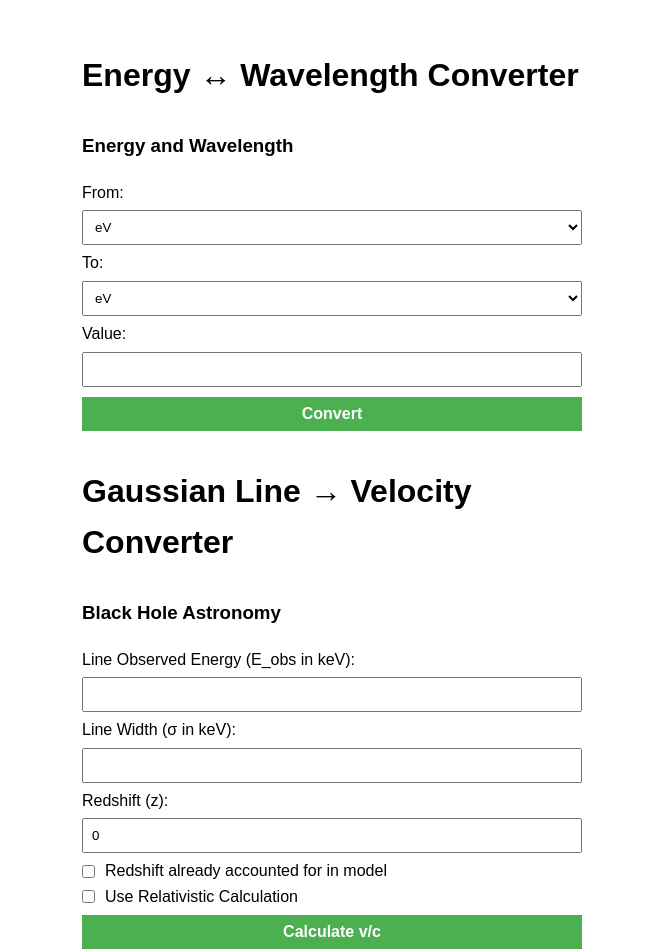
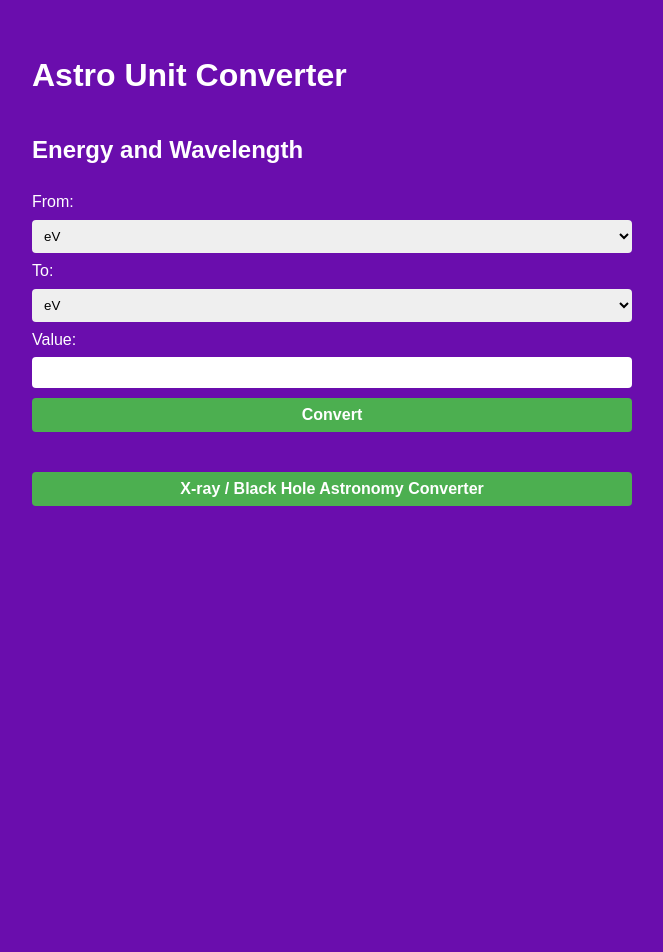
Before and after one commit to IsaacG185/astro-notes, a plain HTML site: page index.html in a window 1280 px wide. Shown: the whole page, without its empty margins (308-971 px from the left). After the commit the page ends 800 px from the top, so only its background shows below. Drawn offline with Linux system fonts and the light colour scheme.

Commit message:
Update index.html

```diff
--- a/index.html
+++ b/index.html
@@ -6,23 +6,26 @@
   <style>
     body {
       font-family: Arial, sans-serif;
-      max-width: 500px;
+      max-width: 600px;
       margin: auto;
       padding: 20px;
       line-height: 1.6;
+      background-color: #6a0dad; /* Purple background */
+      color: white;
     }
     input, select, button {
       padding: 8px;
       margin: 5px 0;
       width: 100%;
       box-sizing: border-box;
+      border-radius: 4px;
+      border: none;
     }
     button {
       font-size: 16px;
       font-weight: bold;
       background-color: #4CAF50;
       color: white;
-      border: none;
       cursor: pointer;
     }
     button:hover {
@@ -40,13 +43,21 @@
       width: auto;
       margin-right: 10px;
     }
+    .hidden-section {
+      display: none;
+      margin-top: 20px;
+      padding: 15px;
+      background-color: rgba(255,255,255,0.1);
+      border-radius: 8px;
+    }
   </style>
 </head>
 <body>
 
-  <!-- Energy ↔ Wavelength Converter -->
-  <h1>Energy ↔ Wavelength Converter</h1>
-  <h3>Energy and Wavelength</h3>
+  <!-- Main Converter Section -->
+  <h1>Astro Unit Converter</h1>
+
+  <h2>Energy and Wavelength</h2>
 
   <label for="inputUnit">From:</label>
   <select id="inputUnit">
@@ -78,6 +89,35 @@
   <button onclick="convert()">Convert</button>
 
   <h2 id="result"></h2>
+
+  <button onclick="toggleXray()">X-ray / Black Hole Astronomy Converter</button>
+
+  <!-- Hidden X-ray Section -->
+  <div id="xraySection" class="hidden-section">
+    <h2>Black Hole Astronomy</h2>
+
+    <label for="lineEnergy">Line Observed Energy (E_obs in keV):</label>
+    <input type="number" id="lineEnergy" step="any">
+
+    <label for="lineSigma">Line Width (σ in keV):</label>
+    <input type="number" id="lineSigma" step="any">
+
+    <label for="redshift">Redshift (z):</label>
+    <input type="number" id="redshift" step="any" value="0">
+
+    <label class="toggle-label">
+      <input type="checkbox" id="redshiftToggle">
+      Redshift already accounted for in model
+    </label>
+
+    <label class="toggle-label">
+      <input type="checkbox" id="relativisticToggle">
+      Use Relativistic Calculation
+    </label>
+
+    <button onclick="calculateVelocity()">Calculate v/c</button>
+    <h2 id="velocityResult"></h2>
+  </div>
 
   <script>
     const hc_keV_A = 12.39842;       // keV·Å
@@ -119,36 +159,12 @@
 
       resultText.textContent = `${value} ${from} = ${outputValue.toFixed(6)} ${to}`;
     }
-  </script>
 
-  <!-- Gaussian Line → Velocity Converter -->
-  <h1>Gaussian Line → Velocity Converter</h1>
-  <h3>Black Hole Astronomy</h3>
+    function toggleXray() {
+      const section = document.getElementById("xraySection");
+      section.style.display = (section.style.display === "none" || section.style.display === "") ? "block" : "none";
+    }
 
-  <label for="lineEnergy">Line Observed Energy (E_obs in keV):</label>
-  <input type="number" id="lineEnergy" step="any">
-
-  <label for="lineSigma">Line Width (σ in keV):</label>
-  <input type="number" id="lineSigma" step="any">
-
-  <label for="redshift">Redshift (z):</label>
-  <input type="number" id="redshift" step="any" value="0">
-
-  <label class="toggle-label">
-    <input type="checkbox" id="redshiftToggle">
-    Redshift already accounted for in model
-  </label>
-
-  <label class="toggle-label">
-    <input type="checkbox" id="relativisticToggle">
-    Use Relativistic Calculation
-  </label>
-
-  <button onclick="calculateVelocity()">Calculate v/c</button>
-
-  <h2 id="velocityResult"></h2>
-
-  <script>
     function calculateVelocity() {
       let E_obs = parseFloat(document.getElementById('lineEnergy').value);
       let sigma_obs = parseFloat(document.getElementById('lineSigma').value);
@@ -162,11 +178,10 @@
         return;
       }
 
-      // Correct for redshift if not accounted for
+      // Adjust for redshift if needed
       let E0 = redshiftAccounted ? E_obs : E_obs * (1 + z);
       let sigma = redshiftAccounted ? sigma_obs : sigma_obs * (1 + z);
 
-      // Compute v/c
       let vOverC;
       if (useRel) {
         vOverC = ((1 + sigma / E0) ** 2 - 1) / ((1 + sigma / E0) ** 2 + 1);
```
